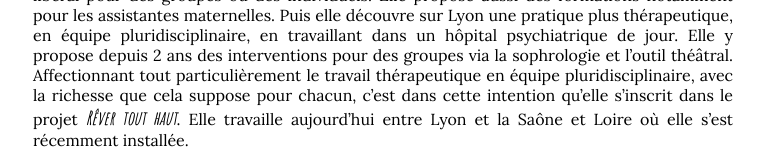
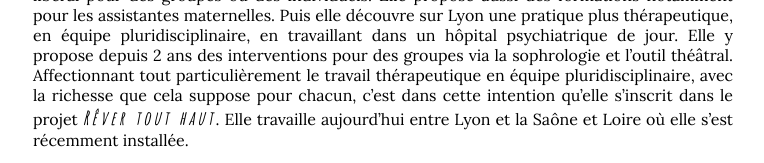
Before and after one commit to leshnik/revertouthaut, a Jekyll site: the page built from isis.md, in a window 1280 px wide. Shown: the part 792-955 px from the top of the page, without its empty margins (257-1021 px from the left). Built offline with Jekyll 4.4.1, drawn with Linux system fonts in a browser that asks for light colours.

Commit message:
revertypog add letter spacing .2rem

```diff
--- a/css/one-column.css
+++ b/css/one-column.css
@@ -153,6 +153,7 @@ h2 {
     font-weight: 900;
     font-size: 1.2em;
     display: inline;
+    letter-spacing: 0.2rem;
   }
   .rever-list2 {
     background-color: #97DDEC;
```
